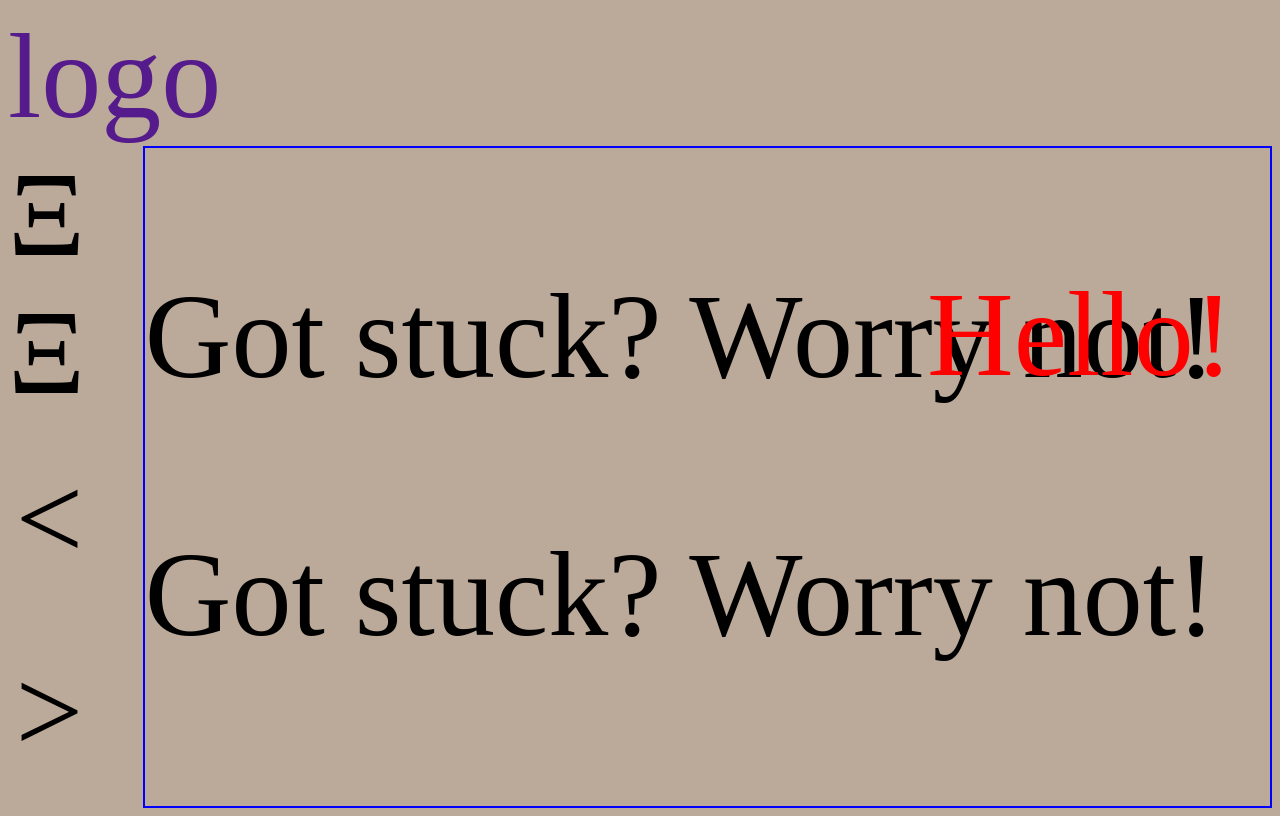
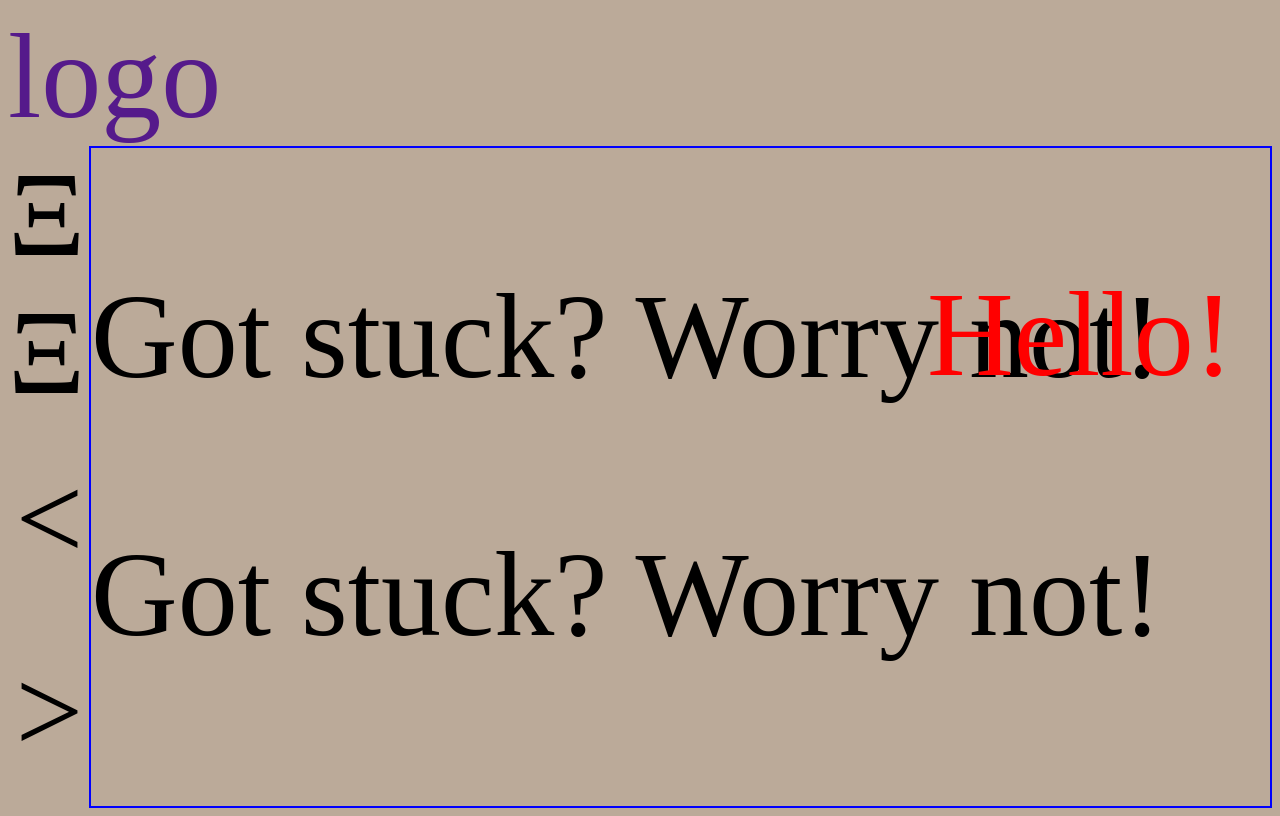
Before and after one commit to MarkDBlackwell/flexbox-height-bug, a plain HTML site: page index.html in a window 1280 px wide. Drawn offline with Linux system fonts and the light colour scheme.

Commit message:
Works in all

```diff
--- a/style.css
+++ b/style.css
@@ -31,45 +31,24 @@ div#container-page > nav#nav-binary > a.direction:hover {
 /* keep selectors single and alphabetized */
 /* Firefox needs all of the following */
 body {
-    display: -webkit-box;
-    display: -ms-flexbox;
     display: flex;
-    -webkit-box-orient: vertical;
-    -webkit-box-direction: normal;
-        -ms-flex-direction: column;
     flex-direction: column;
     height: 100vh;
 }
 div#container-page {
-    display: -webkit-box;
-    display: -ms-flexbox;
     display: flex;
-    -ms-flex-preferred-size: auto;
     flex-basis: auto;
-    -webkit-box-flex: 1;
-        -ms-flex-positive: 1;
     flex-grow: 1;
-    -ms-flex-negative: 1;
     flex-shrink: 1;
-    -webkit-box-pack: start;
-        -ms-flex-pack: start;
     justify-content: flex-start;
-    -webkit-box-ordinal-group: 2;
-        -ms-flex-order: 2;
     order: 2;
     overflow-y: hidden;
 }
 div#container-page > main#main {
     display: block; /* IE 10: <main> defaults to 'display: inline'. */
-    -ms-flex-preferred-size: auto;
     flex-basis: auto;
-    -webkit-box-flex: 1;
-        -ms-flex-positive: 1;
     flex-grow: 1;
-    -ms-flex-negative: 1;
     flex-shrink: 1;
-    -webkit-box-ordinal-group: 3;
-        -ms-flex-order: 3;
     order: 3;
     position: relative;
 }
@@ -87,66 +66,41 @@ div#container-page > main#main > ul#table-of-contents {
     word-break: break-all;
     word-wrap: break-word;
 }
-/*
-    -webkit-box-align: center;
-        -ms-flex-align: center;
-            align-items: center;
-*/
 div#container-page > nav#nav-binary {
-    align-items: stretch;
-    display: -webkit-box;
-    display: -ms-flexbox;
+    align-content: flex-start;
+    align-items: flex-start;
     display: flex;
-    -ms-flex-preferred-size: fill;
-        flex-basis: fill;
-    -webkit-box-orient: vertical;
-    -webkit-box-direction: normal;
-        -ms-flex-direction: column;
+    flex-basis: auto;
     flex-direction: column;
-    -webkit-box-flex: 1;
-        -ms-flex-positive: 1;
-            flex-grow: 1;
-    -ms-flex-negative: 0;
-        flex-shrink: 0;
-    -ms-flex-wrap: nowrap;
+    flex-grow: 0;
+    flex-shrink: 1;
     flex-wrap: nowrap;
-    -webkit-box-ordinal-group: 2;
-        -ms-flex-order: 2;
     order: 2;
+    width: auto;
 }
 div#container-page > nav#nav-binary > a#hamburger-menu {
     display: block; /* IE 10: flexbox child <a> defaults to 'display: inline'. */
+    width: auto;
 }
 div#container-page > nav#nav-binary > a.direction {
-    align-items: stretch;
-    display: -webkit-box;
-    display: -ms-flexbox;
+    align-content: flex-start;
+    align-items: flex-start;
     display: flex;
-    -ms-flex-preferred-size: auto;
     flex-basis: auto;
-    -webkit-box-orient: vertical;
-    -webkit-box-direction: normal;
-        -ms-flex-direction: column;
     flex-direction: column;
-    -webkit-box-flex: 1;
-        -ms-flex-positive: 1;
     flex-grow: 1;
-    -ms-flex-negative: 0;
     flex-shrink: 0;
-    -ms-flex-wrap: nowrap;
     flex-wrap: nowrap;
-    -ms-flex-pack: distribute;
     justify-content: space-around;
+    width: auto;
+}
+div#container-page > nav#nav-binary > a.direction > i.fa {
+    flex-direction: column;
+    width: auto;
 }
 div#header-page {
-    -ms-flex-preferred-size: auto;
     flex-basis: auto;
-    -webkit-box-flex: 0;
-        -ms-flex-positive: 0;
     flex-grow: 0;
-    -ms-flex-negative: 0;
     flex-shrink: 0;
-    -webkit-box-ordinal-group: 1;
-        -ms-flex-order: 1;
     order: 1;
 }
```
Also changed, not shown: index.html (+4 -4 lines). Lines whose indentation alone changed are shown as unchanged.
